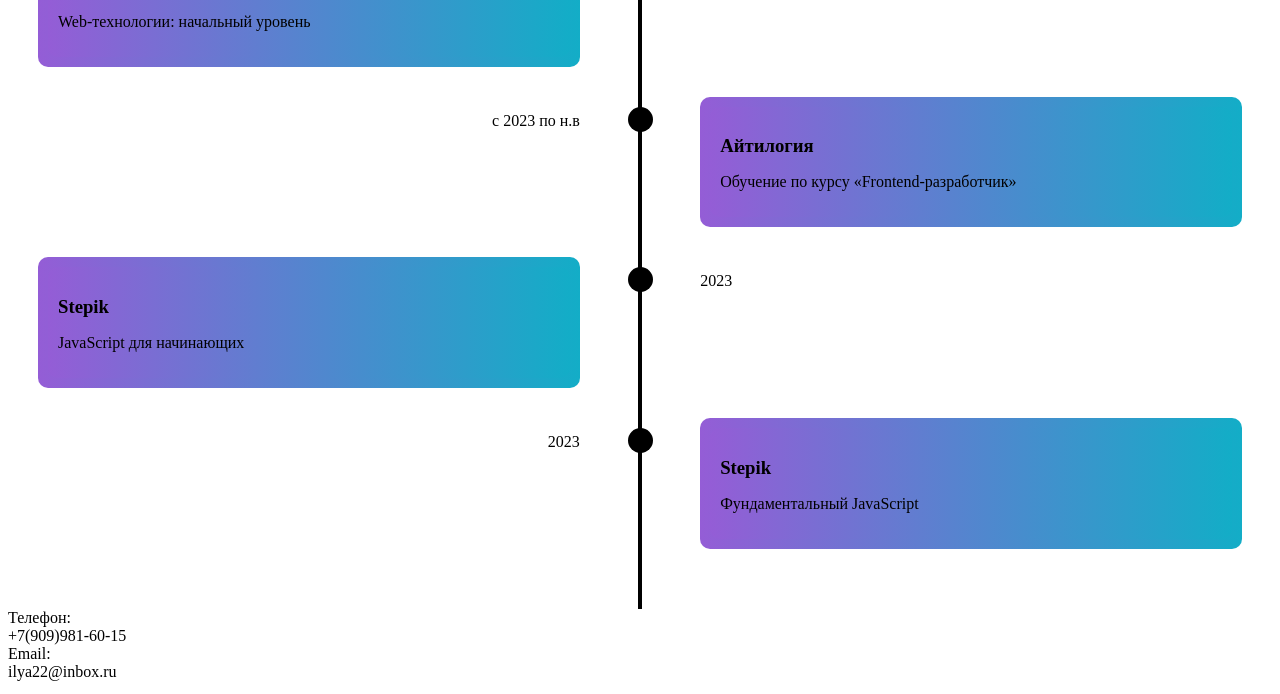
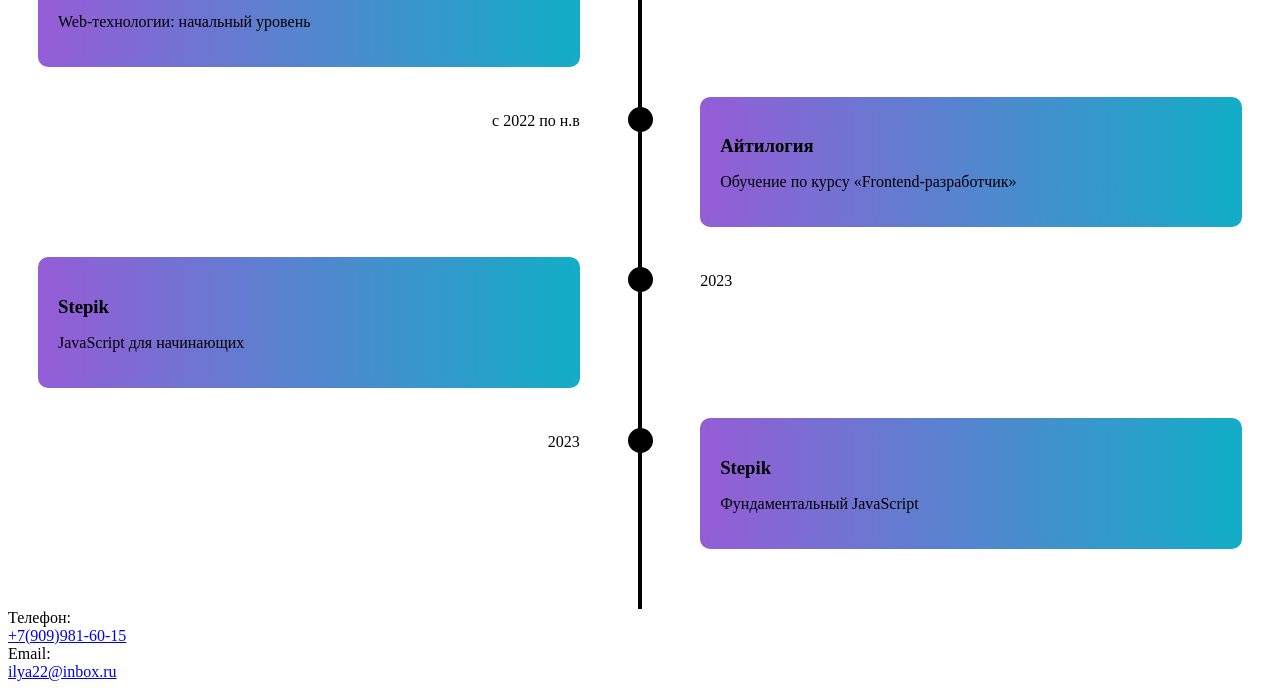
Before and after one commit to IlyaDOC/portfolio, a website: page index.html in a window 1280 px wide. Shown: the part 7656-8350 px from the top of the page. Drawn offline with nearby package versions, Linux system fonts and the light colour scheme.

Commit message:
add link to tel and mail

```diff
--- a/index.html
+++ b/index.html
@@ -258,7 +258,7 @@
                 </div>
             </div>
             <div>
-                <span class="vtimeline-date">с 2023 по н.в</span>
+                <span class="vtimeline-date">с 2022 по н.в</span>
                 <div class="vtimeline-content">
                     <h3>Айтилогия</h3>
                     <p>
@@ -293,16 +293,16 @@
             <div class="footer-tel-email">
                 <div class="footer-telephone">
                     <div class="footer-telephone-text">Телефон:</div>
-                    <div class="footer-telephone-number">+7(909)981-60-15</div>
+                    <div class="footer-telephone-number"><a href="tel: +79099816015">+7(909)981-60-15</a></div>
                 </div>
                 <div class="footer-email">
                     <div class="footer-email-text">Email:</div>
-                    <div class="footer-email-address">ilya22@inbox.ru</div>
+                    <div class="footer-email-address"><a href="mailto:ilya22@inbox.ru">ilya22@inbox.ru</a></div>
                 </div>
             </div>
             <ul class="footer-socials-items">
                 <li class="footer-socials-item">
-                    <a href="https://github.com/IlyaDOC">
+                    <a href="https://github.com/IlyaDOC" target="_blank">
                         <svg xmlns="http://www.w3.org/2000/svg" width="32" height="32" viewBox="0 0 32 32" fill="none">
                             <path fill-rule="evenodd" clip-rule="evenodd"
                                   d="M16 1C7.52829 1 0.666626 7.86167 0.666626 16.3333C0.666626 23.1183 5.05579 28.8492 11.1508 30.8808C11.9175 31.015 12.205 30.555 12.205 30.1525C12.205 29.7883 12.1858 28.5808 12.1858 27.2967C8.33329 28.0058 7.33663 26.3575 7.02996 25.495C6.85746 25.0542 6.10996 23.6933 5.45829 23.3292C4.92163 23.0417 4.15496 22.3325 5.43913 22.3133C6.64663 22.2942 7.50913 23.425 7.79663 23.885C9.17663 26.2042 11.3808 25.5525 12.2625 25.15C12.3966 24.1533 12.7991 23.4825 13.24 23.0992C9.82829 22.7158 6.26329 21.3933 6.26329 15.5283C6.26329 13.8608 6.85746 12.4808 7.83496 11.4075C7.68163 11.0242 7.14496 9.4525 7.98829 7.34417C7.98829 7.34417 9.27246 6.94167 12.205 8.91583C13.4316 8.57083 14.735 8.39833 16.0383 8.39833C17.3416 8.39833 18.645 8.57083 19.8716 8.91583C22.8041 6.9225 24.0883 7.34417 24.0883 7.34417C24.9316 9.4525 24.395 11.0242 24.2416 11.4075C25.2191 12.4808 25.8133 13.8417 25.8133 15.5283C25.8133 21.4125 22.2291 22.7158 18.8175 23.0992C19.3733 23.5783 19.8525 24.4983 19.8525 25.9358C19.8525 27.9867 19.8333 29.635 19.8333 30.1525C19.8333 30.555 20.1208 31.0342 20.8875 30.8808C26.9441 28.8492 31.3333 23.0992 31.3333 16.3333C31.3333 7.86167 24.4716 1 16 1Z"
@@ -311,7 +311,7 @@
                     </a>
                 </li>
                 <li class="footer-socials-item">
-                    <a href="https://t.me/ilya_doc">
+                    <a href="https://t.me/ilya_doc" target="_blank">
                         <svg xmlns="http://www.w3.org/2000/svg" viewBox="0 0 496 512">
                             <!--!Font Awesome Free 6.5.1 by @fontawesome - https://fontawesome.com License - https://fontawesome.com/license/free Copyright 2024 Fonticons, Inc.-->
                             <path fill="#74C0FC"
--- a/styles/index.less
+++ b/styles/index.less
@@ -607,8 +607,7 @@
 
                     }
 
-                    .footer-telephone-number {
-
+                    .footer-telephone-number a{
                     }
                 }
 
```
Also changed, not shown: styles/index.css.
